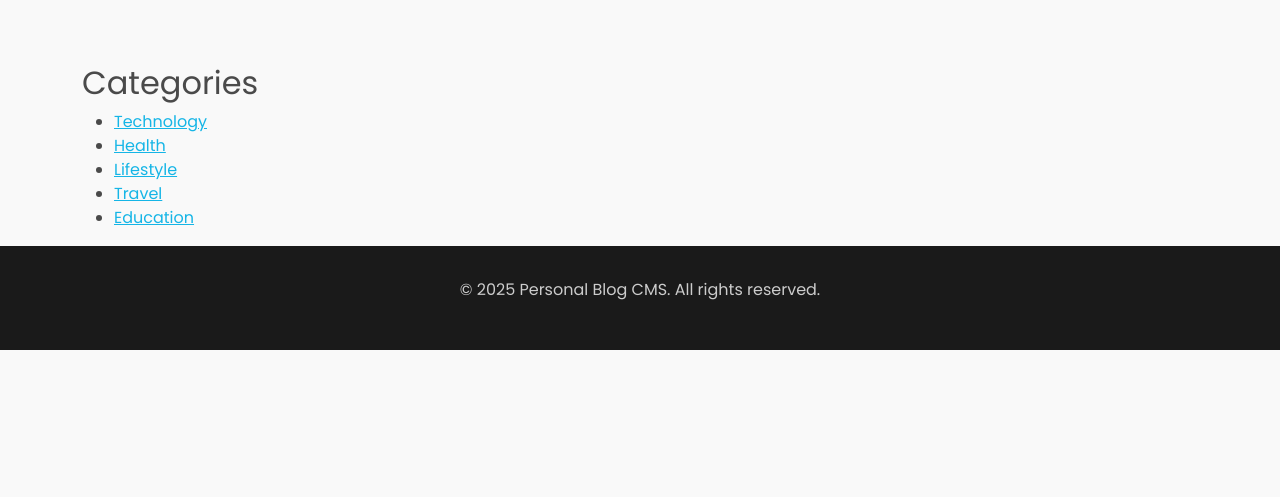
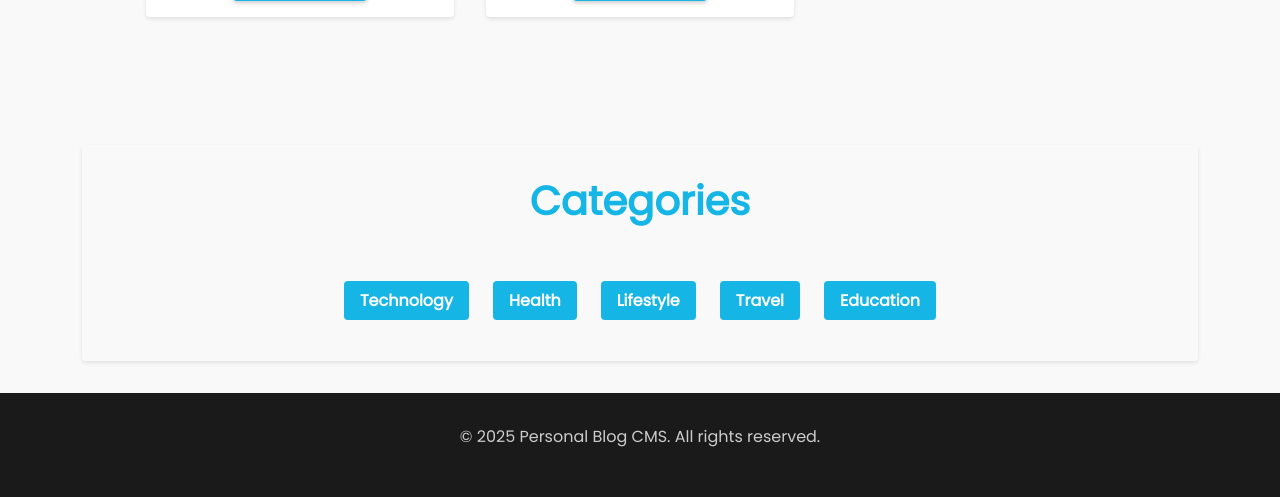
Before and after one commit to WebDev-Plan-1/Level2-Project, a PHP site: page / in a window 1280 px wide. Shown: the part 2183-2680 px from the top of the page. Before the commit the page ends 2533 px from the top, so only its background shows below. Run offline with PHP 8.4, Linux system fonts and the light colour scheme.

Commit message:
Styling categories section -- Home Page

```diff
--- a/index.html
+++ b/index.html
@@ -49,7 +49,7 @@
 
         <!-- Latest blog posts grid -->
         <section class="latest-posts">
-            <h2 class="section__title">Latest Posts</h2>
+            <h2 class="section-title">Latest Posts</h2>
             <div class="posts" aria-live="polite">
                 <!-- Example post card -->
                 <article class="post-card post__card" tabindex="0">
--- a/scss/base/_components.scss
+++ b/scss/base/_components.scss
@@ -54,3 +54,39 @@
 .button-primary {
   @include button-primary;
 }
+
+// ==========================
+@mixin section-title {
+  // font-size: 2.5rem;
+  margin-bottom: v.$spacing-lg;
+  color: v.$primary-color;
+  font-family: v.$font-main;
+  @include m.responsive-font(1.5rem, 2.5rem);
+  @include m.transition(0.3s);
+  font-weight: bold;
+  text-align: center;
+  // Responsive adjustments
+  @media (max-width: v.$breakpoint-mobile) {
+    font-size: 1.5rem;
+    margin-bottom: v.$spacing-md;
+  }
+  @media (min-width: v.$breakpoint-mobile) and (max-width: v.$breakpoint-tablet) {
+    font-size: 1.8rem;
+    margin-bottom: v.$spacing-lg;
+  }
+  @media (min-width: v.$breakpoint-tablet) and (max-width: v.$breakpoint-desktop) {
+    font-size: 2rem;
+    margin-bottom: v.$spacing-xl;
+  }
+  @media (min-width: v.$breakpoint-desktop) {
+    font-size: 2.5rem;
+    margin-bottom: v.$spacing-xxl;
+  }
+}
+
+// If you want, keep the class for direct use
+.section-title {
+  @include section-title;
+}
+
+// ==========================
--- a/scss/base/_posts.scss
+++ b/scss/base/_posts.scss
@@ -11,15 +11,8 @@
   margin: auto;
   padding: v.$spacing-lg;
 
-  .section__title {
-    text-align: center;
-    // font-size: 2.5rem;
-    margin-bottom: v.$spacing-lg;
-    color: v.$primary-color;
-    font-family: v.$font-main;
-    @include m.responsive-font(1.5rem, 2.5rem);
-    @include m.transition(0.3s);
-    font-weight: bold;
+  .section-title {
+    @include c.section-title;
   }
   .posts {
     display: grid;
--- /dev/null
+++ b/scss/base/categories.scss
@@ -0,0 +1,55 @@
+@use "../abstracts/variables" as v;
+@use "../abstracts/mixins" as m;
+@use "./components" as c;
+// ==========================
+
+.categories-overview {
+    padding: v.$spacing-lg;
+    // background-color: v.$dark-bg;
+    color: white;
+    max-width: 1200px;
+    margin: v.$spacing-lg auto;
+    // background-color: v.$primary-color;
+    border-radius: v.$border-radius;
+    -webkit-border-radius: v.$border-radius;
+    -moz-border-radius: v.$border-radius;
+    -ms-border-radius: v.$border-radius;
+    -o-border-radius: v.$border-radius;
+    @include m.box-shadow(0, 2px, 4px, v.$box-shadow-light);
+
+    .section-title {
+        @include c.section-title;
+    }
+
+    .categories-list {
+        @include m.flex-center;
+        flex-wrap: wrap;
+        gap: 1.5rem;
+        list-style: none;
+        padding: 0;
+
+        li {
+            a {
+                color: #fff;
+                background-color: v.$primary-color;
+                padding: v.$spacing-sm v.$spacing-md;
+                text-decoration: none;
+                font-weight: 600;
+                transition: background-color 0.3s ease;
+                -webkit-transition: background-color 0.3s ease;
+                -moz-transition: background-color 0.3s ease;
+                -ms-transition: background-color 0.3s ease;
+                -o-transition: background-color 0.3s ease;
+                border-radius: v.$border-radius;
+                -webkit-border-radius: v.$border-radius;
+                -moz-border-radius: v.$border-radius;
+                -ms-border-radius: v.$border-radius;
+                -o-border-radius: v.$border-radius;
+
+                &:hover {
+                    background-color: darken(v.$primary-color, 15%);
+                }
+            }
+        }
+    }
+}
```
Also changed, not shown: scss/main.scss (+10 -9 lines), css/main.css, 1 other file.
